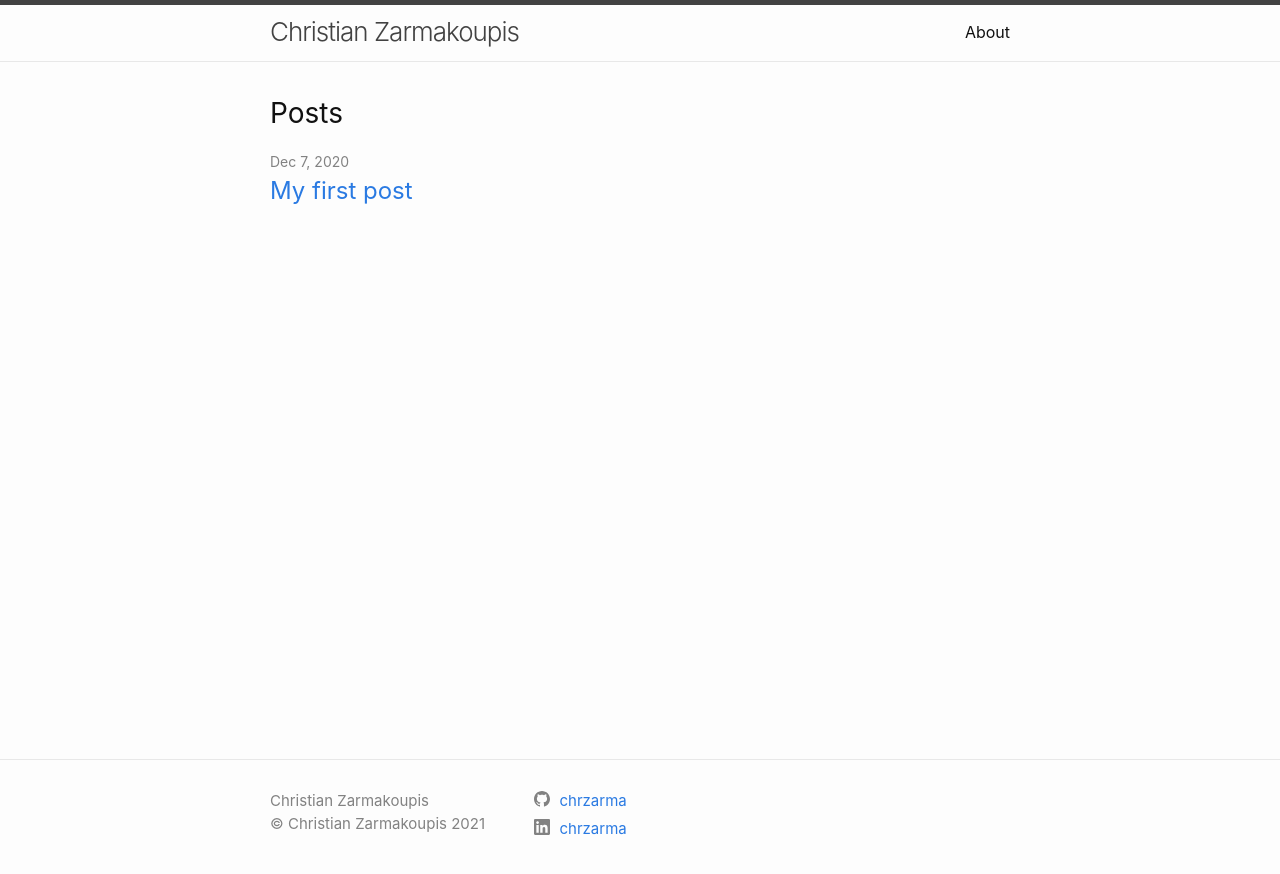
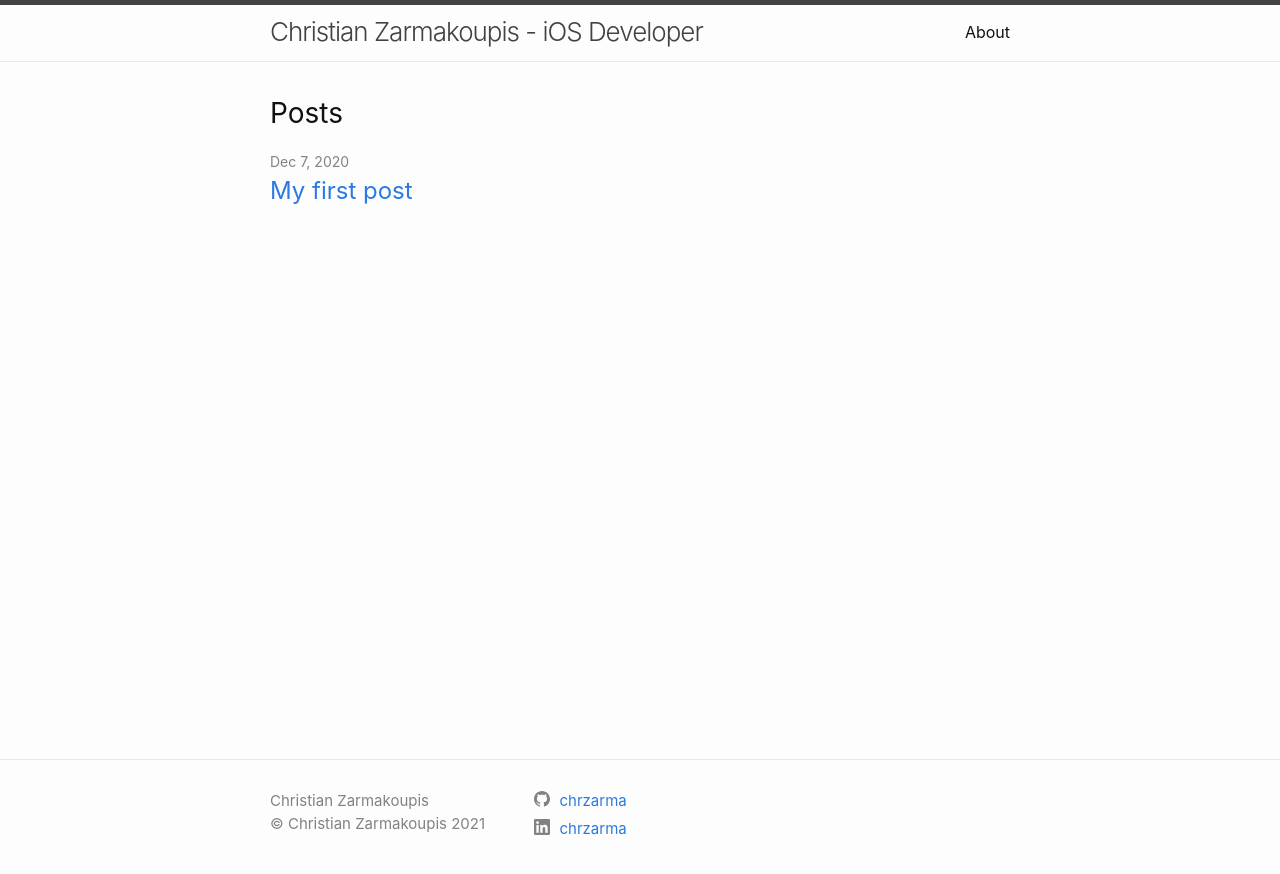
Before and after one commit to chrzarma/chrzarma.github.io, a Jekyll site: the page built from index.md, in a window 1280 px wide. Shown: the top 874 px of the page. Built offline with Jekyll 4.4.1, drawn with Linux system fonts in a browser that asks for light colours.

Commit message:
Update _config.yml

```diff
--- a/_config.yml
+++ b/_config.yml
@@ -18,7 +18,7 @@
 # You can create any custom variable you would like, and they will be accessible
 # in the templates via {{ site.myvariable }}.
 
-title: Christian Zarmakoupis
+title: Christian Zarmakoupis - iOS Developer
 description: >- # this means to ignore newlines until "baseurl:"
 baseurl: "" # the subpath of your site, e.g. /blog
 url: "https://chrzarma.github.io" # the base hostname & protocol for your site, e.g. http://example.com
```
